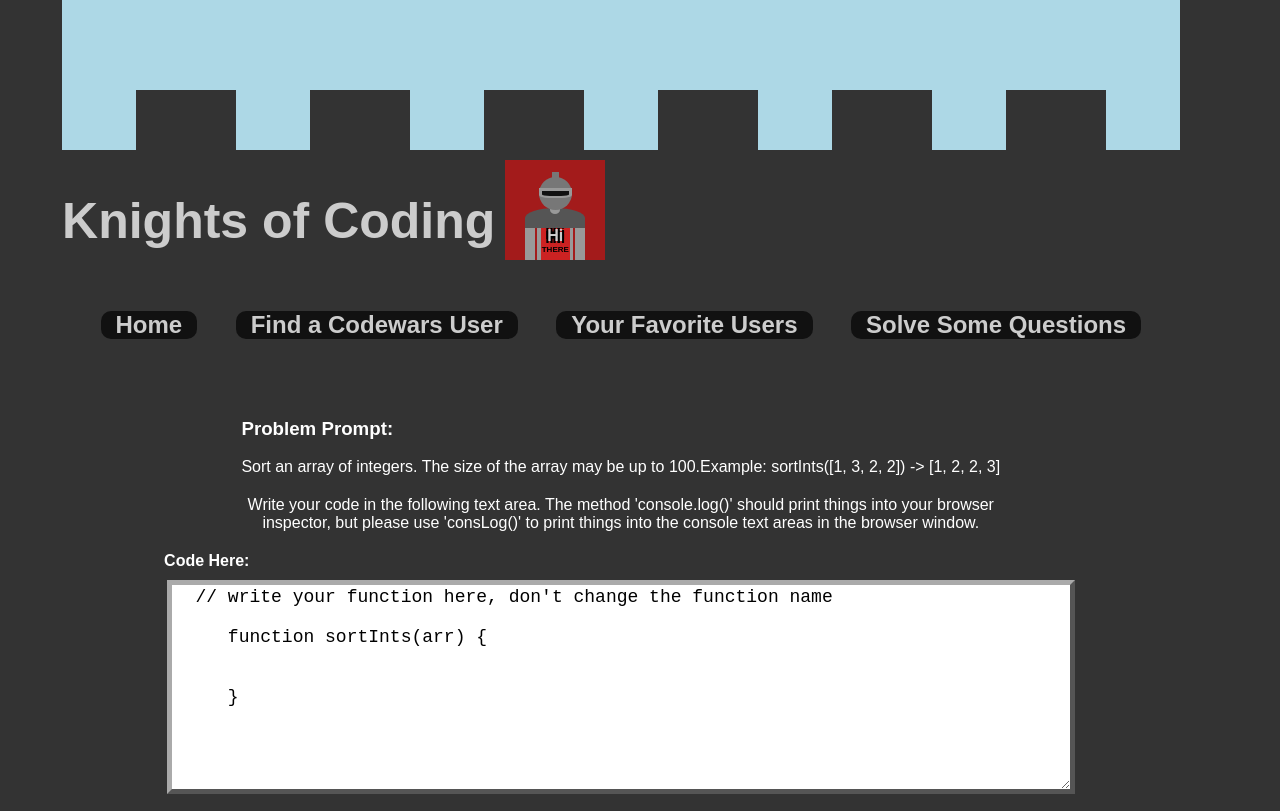
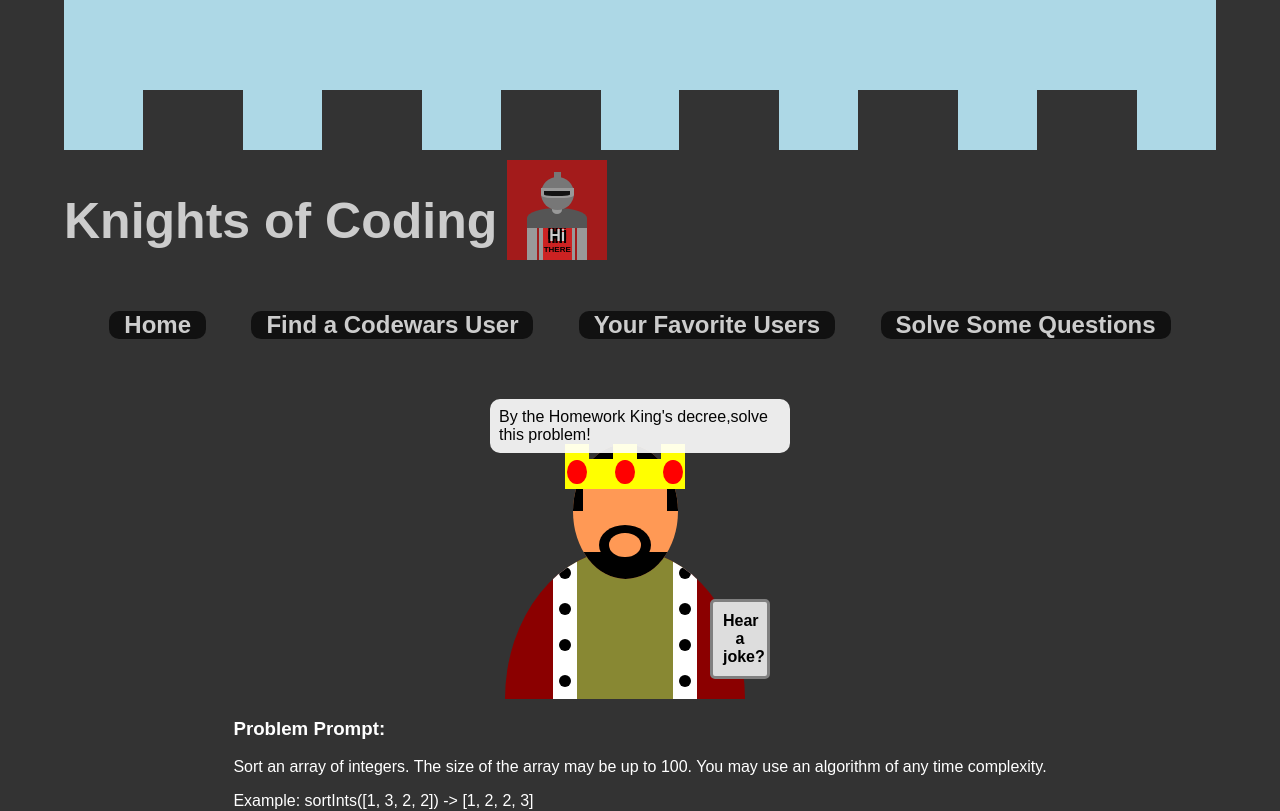
Before and after one commit to drewhsu86/Knights-of-Coding, a React (Create React App) app: page /solver in a window 1280 px wide. Shown: the top 811 px of the page. Built offline with nearby package versions, Linux system fonts and the light colour scheme.

Commit message:
hw king looks great

```diff
--- a/src/App.css
+++ b/src/App.css
@@ -12,7 +12,7 @@ body {
 
 .App {
   position: relative;
-  width: 97%;
+  width: 100%;
   margin: 0;
   overflow: visible;
 }
--- /dev/null
+++ b/src/Solver/HWKing.css
@@ -0,0 +1,172 @@
+.hwWrapper {
+  position: relative;
+  width: 300px;
+  height: 300px;
+  overflow: hidden;
+}
+
+/* body */
+
+.hwBody {
+  position: absolute;
+  bottom: -50%;
+  left: 5%;
+  width: 80%;
+  height: 100%;
+  background-color: darkred;
+  border-radius: 50%;
+  overflow: hidden;
+}
+
+.stripe {
+  position: absolute;
+  bottom: 50%;
+  width: 10%;
+  height: 50%;
+  background-color: white;
+  overflow: hidden;
+  display: flex;
+  flex-direction: column;
+  justify-content: flex-end;
+  align-items: center;
+}
+
+.left {
+  left: 20%;
+}
+
+.right {
+  right: 20%;
+}
+
+.dot {
+  width: 50%;
+  height: 8%;
+  border-radius: 50%;
+  background-color: black;
+  margin: 50%;
+}
+
+.hwBodyInner {
+  position: absolute;
+  bottom: 50%;
+  left: 25%;
+  width: 50%;
+  height: 50%;
+  background-color: #888833;
+}
+
+/* head */
+
+.hwHead {
+  position: absolute;
+  top: 15%;
+  left: 27.5%;
+  width: 35%;
+  height: 45%;
+  border-radius: 50%;
+  background-color: #ff9955;
+  overflow: hidden;
+}
+
+.beard {
+  position: absolute;
+  bottom: 0;
+  left: 0;
+  width: 100%;
+  height: 20%;
+  background-color: black;
+}
+
+.moustache {
+  position: absolute;
+  bottom: 10%;
+  left: 25%;
+  width: 50%;
+  height: 30%;
+  border-radius: 50%;
+  background-color: black;
+}
+
+.moustacheCutout {
+  position: absolute;
+  bottom: 20%;
+  left: 20%;
+  width: 60%;
+  height: 60%;
+  border-radius: 50%;
+  background-color: #ff9955;
+}
+
+.hair {
+  position: absolute;
+  top: 0;
+  left: 0;
+  width: 100%;
+  height: 20%;
+  background-color: black;
+}
+
+.hairSide {
+  position: absolute;
+  top: 0;
+  width: 10%;
+  height: 50%;
+  background-color: black;
+}
+
+.hairSide.left {
+  left: 0;
+}
+
+.hairSide.right {
+  right: 0;
+}
+
+/* crown */
+
+.crown {
+  position: absolute;
+  top: 20%;
+  left: 25%;
+  width: 40%;
+  height: 10%;
+  background-color: yellow;
+  display: flex;
+  justify-content: space-between;
+  align-items: flex-end;
+}
+
+.crownTip {
+  position: relative;
+  width: 20%;
+  height: 150%;
+  background-color: yellow;
+}
+
+.jewel {
+  position: absolute;
+  bottom: 10%;
+  left: 10%;
+  width: 80%;
+  padding-top: 100%;
+  background-color: red;
+  border-radius: 50%;
+}
+
+/* dadjokes api */
+.jokeBtn {
+  position: absolute;
+  right: 0%;
+  bottom: 0%;
+  width: 20%;
+  margin: 0;
+}
+
+.textBubble {
+  background-color: white;
+  color: black;
+  opacity: 90%;
+  border-radius: 10px;
+  padding: 3%;
+}
--- /dev/null
+++ b/src/Solver/HWKing.js
@@ -0,0 +1,95 @@
+import React, { useState } from 'react'
+import axios from 'axios'
+import './HWKing.css'
+
+export default function HWKing() {
+
+  // ==============
+  // states and variables
+  // ==============
+
+  const [joke, updJoke] = useState('By the Homework King\'s decree,solve this problem!')
+
+
+  // ==============
+  // functions and handlers
+  // ==============
+
+  // async api call to dad jokes api
+  async function apiDadJoke() {
+    try {
+      const headers = {
+        Accept: 'application/json'
+      }
+      const response = await axios('https://icanhazdadjoke.com/?Accept=text/plain', { headers })
+      console.log(response)
+
+      updJoke(response.data.joke)
+
+    } catch (er) {
+      console.log(er)
+      updJoke('Sorry, no jokes today. Finish your homework.')
+    }
+  }
+
+  // handler for button to call api
+  function handleClickJoke() {
+    apiDadJoke()
+  }
+
+  // ==============
+  // return
+  // ==============
+
+  return (
+    <div className="hwWrapper">
+      <div className="hwBody">
+        <div className="hwBodyInner" />
+        <div className="stripe left">
+          <div className="dot" />
+          <div className="dot" />
+          <div className="dot" />
+          <div className="dot" />
+        </div>
+        <div className="stripe right">
+          <div className="dot" />
+          <div className="dot" />
+          <div className="dot" />
+          <div className="dot" />
+        </div>
+      </div>
+
+      <div className="hwHead">
+        <div className="beard" />
+        <div className="moustache">
+          <div className="moustacheCutout" />
+        </div>
+        <div className="hair" />
+        <div className="hairSide left" />
+        <div className="hairSide right" />
+      </div>
+
+      <div className="crown">
+        <div className="crownTip">
+          <div className="jewel" />
+        </div>
+        <div className="crownTip">
+          <div className="jewel" />
+        </div>
+        <div className="crownTip">
+          <div className="jewel" />
+        </div>
+
+      </div>
+
+      <button className="jokeBtn"
+        onClick={handleClickJoke}>
+        Hear a joke?
+      </button>
+
+      <div className="textBubble">
+        {joke}
+      </div>
+    </div>
+  )
+}
--- a/src/Solver/Solver.css
+++ b/src/Solver/Solver.css
@@ -1,5 +1,5 @@
 .solverMain {
-  width: 90%;
+  width: 92.5%;
   margin: 20px auto;
   padding: 20px;
   display: flex;
--- a/src/Solver/data/questions.json
+++ b/src/Solver/data/questions.json
@@ -1,7 +1,7 @@
 [
   {
     "text": [
-      "Sort an array of integers. The size of the array may be up to 100.",
+      "Sort an array of integers. The size of the array may be up to 100. You may use an algorithm of any time complexity.",
       "Example: sortInts([1, 3, 2, 2]) -> [1, 2, 2, 3]"
     ],
     "functionName": "sortInts",
--- a/src/Solver/index.js
+++ b/src/Solver/index.js
@@ -2,6 +2,7 @@ import React, { useState, useEffect } from 'react'
 import { codeRun, codeReturn } from './QuestionSolve'
 import questions from './data/questions.json'
 import './Solver.css'
+import HWKing from './HWKing'
 
 // if question = questions[i], its keys are
 // text, functionName, argNames, tests
@@ -99,7 +100,7 @@ export default function Index() {
   // function that resets the page in case your code is so bad
   function resetProblem(question) {
     updProblemID(question)
-    updSolverIpt(`  // write your function here, don't change the function name \n
+    updSolverIpt(`  // write your function here; don't change the function name \n
      function ${question.functionName}(${question.argNames.join(', ')}) {
        \n
      }`)
@@ -137,12 +138,15 @@ export default function Index() {
 
         <div className="homeworkKing">
           {/* This is the homework king */}
+          <HWKing />
         </div>
 
         <div className="solverDescription">
           {/* This is the problem description */}
           <h3>Problem Prompt:</h3>
-          {!problem ? 'No Problem Loaded' : problem.text}
+          {!problem ? 'No Problem Loaded' : problem.text.map((str, ind) => {
+            return <p key={ind}>{str}</p>
+          })}
         </div>
 
       </div>
```
